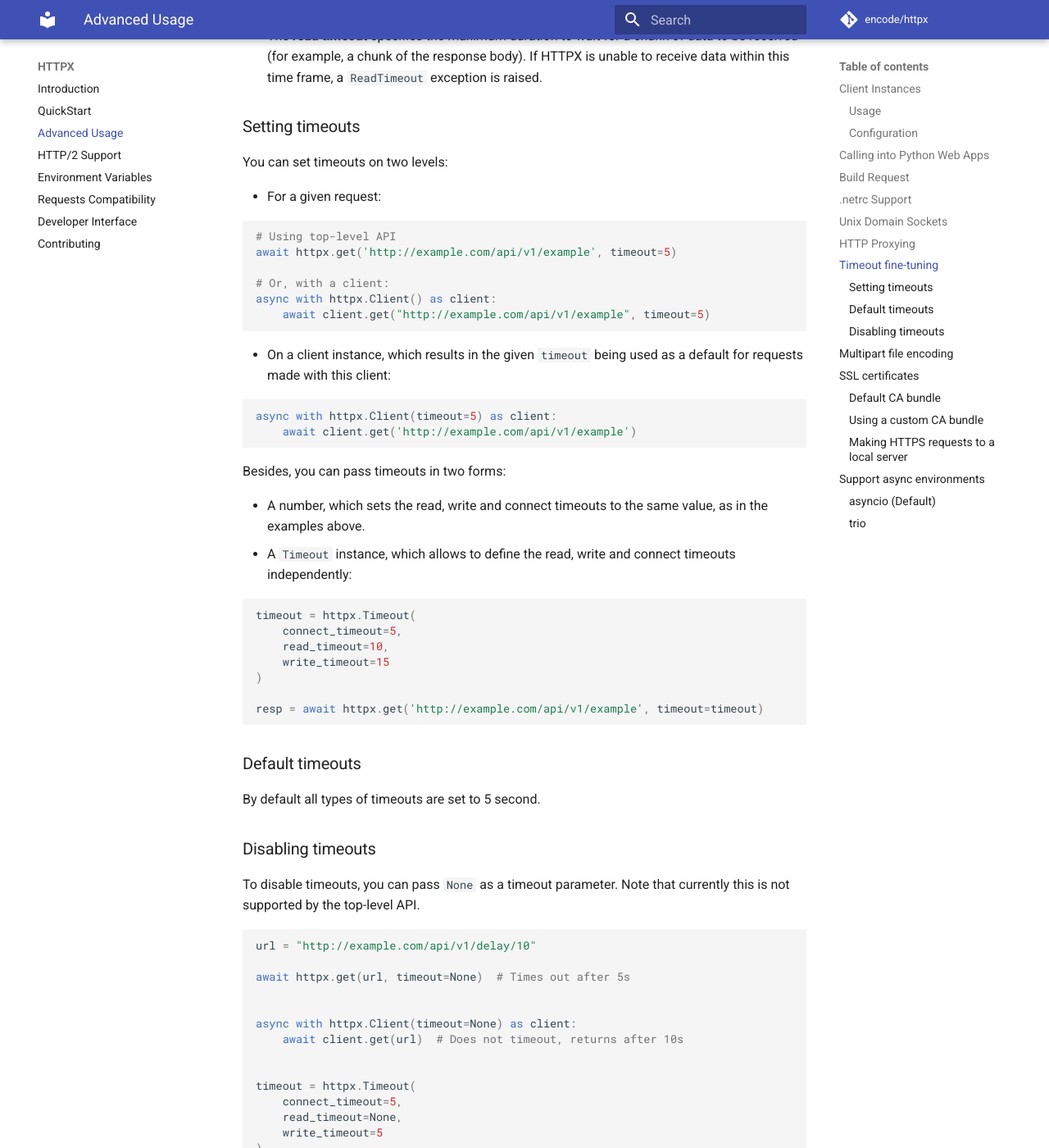
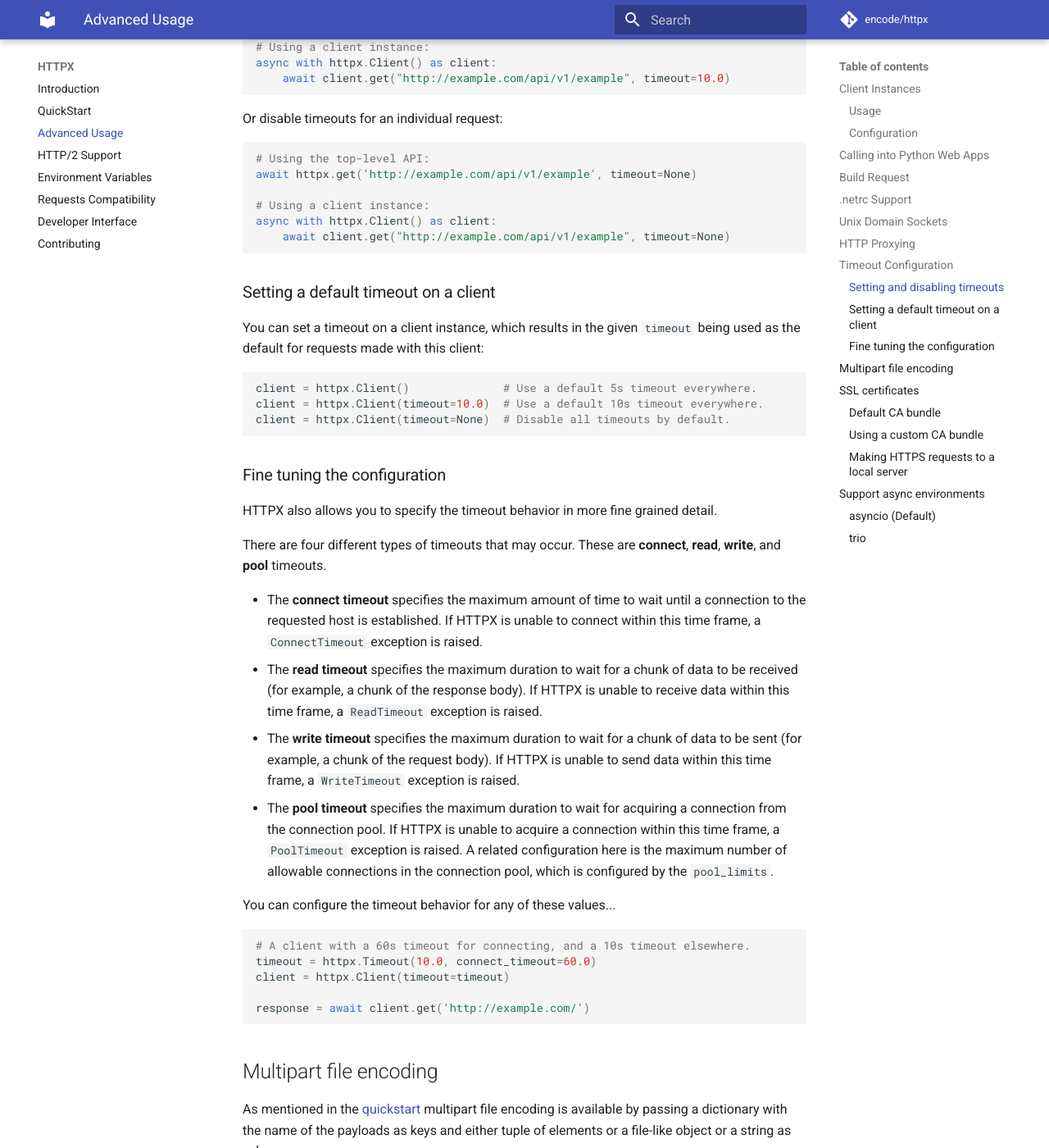
Before and after one commit to CarolinaBentrescas/httpx2, an MkDocs documentation site: the page built from docs/advanced.md, in a window 1280 px wide and 1400 px high, scrolled down 5759 px. Shown: the whole window at 82% size. Built offline with MkDocs 1.6.1 and Material for MkDocs 9.7.7, drawn with Linux system fonts in a browser that asks for light colours; comment, search, counter and statistics services are not loaded; some of the changed text lies outside the part shown.

Commit message:
Allow default+override timeout style (#593)
* Allow styles like: httpx.Timeout(5.0, pool_timeout=None)

* Update timeout docs

* Minor tweaks to sub headings in timeout docs

* Fixing up Timeout docs

* RequestTimeout -> TimeoutException

* Tweak timeout docs

````diff
--- a/docs/advanced.md
+++ b/docs/advanced.md
@@ -250,83 +250,78 @@ async with httpx.Client(proxies=proxy) as client:
     has not been implemented yet. To use proxies you must pass the proxy
     information at `Client` initialization.
 
-## Timeout fine-tuning
+## Timeout Configuration
 
-HTTPX offers various request timeout management options. Three types of timeouts
-are available: **connect** timeouts, **write** timeouts and **read** timeouts.
+HTTPX is careful to enforce timeouts everywhere by default.
+
+The default behavior is to raise a `TimeoutException` after 5 seconds of
+network inactivity.
+
+### Setting and disabling timeouts
+
+You can set timeouts for an individual request:
+
+```python
+# Using the top-level API:
+await httpx.get('http://example.com/api/v1/example', timeout=10.0)
+
+# Using a client instance:
+async with httpx.Client() as client:
+    await client.get("http://example.com/api/v1/example", timeout=10.0)
+```
+
+Or disable timeouts for an individual request:
+
+```python
+# Using the top-level API:
+await httpx.get('http://example.com/api/v1/example', timeout=None)
+
+# Using a client instance:
+async with httpx.Client() as client:
+    await client.get("http://example.com/api/v1/example", timeout=None)
+```
+
+### Setting a default timeout on a client
+
+You can set a timeout on a client instance, which results in the given
+`timeout` being used as the default for requests made with this client:
+
+```python
+client = httpx.Client()              # Use a default 5s timeout everywhere.
+client = httpx.Client(timeout=10.0)  # Use a default 10s timeout everywhere.
+client = httpx.Client(timeout=None)  # Disable all timeouts by default.
+```
+
+### Fine tuning the configuration
+
+HTTPX also allows you to specify the timeout behavior in more fine grained detail.
+
+There are four different types of timeouts that may occur. These are **connect**,
+**read**, **write**, and **pool** timeouts.
 
 * The **connect timeout** specifies the maximum amount of time to wait until
 a connection to the requested host is established. If HTTPX is unable to connect
 within this time frame, a `ConnectTimeout` exception is raised.
+* The **read timeout** specifies the maximum duration to wait for a chunk of
+data to be received (for example, a chunk of the response body). If HTTPX is
+unable to receive data within this time frame, a `ReadTimeout` exception is raised.
 * The **write timeout** specifies the maximum duration to wait for a chunk of
 data to be sent (for example, a chunk of the request body). If HTTPX is unable
 to send data within this time frame, a `WriteTimeout` exception is raised.
-* The **read timeout** specifies the maximum duration to wait for a chunk of
-data to be received (for example, a chunk of the response body). If HTTPX is
-unable to receive data within this time frame, a `ReadTimeout` exception is raised.
+* The **pool timeout** specifies the maximum duration to wait for acquiring
+a connection from the connection pool. If HTTPX is unable to acquire a connection
+within this time frame, a `PoolTimeout` exception is raised. A related
+configuration here is the maximum number of allowable connections in the
+connection pool, which is configured by the `pool_limits`.
 
-### Setting timeouts
-
-You can set timeouts on two levels:
-
-- For a given request:
+You can configure the timeout behavior for any of these values...
 
 ```python
-# Using top-level API
-await httpx.get('http://example.com/api/v1/example', timeout=5)
+# A client with a 60s timeout for connecting, and a 10s timeout elsewhere.
+timeout = httpx.Timeout(10.0, connect_timeout=60.0)
+client = httpx.Client(timeout=timeout)
 
-# Or, with a client:
-async with httpx.Client() as client:
-    await client.get("http://example.com/api/v1/example", timeout=5)
-```
-
-- On a client instance, which results in the given `timeout` being used as a default for requests made with this client:
-
-```python
-async with httpx.Client(timeout=5) as client:
-    await client.get('http://example.com/api/v1/example')
-```
-
-Besides, you can pass timeouts in two forms:
-
-- A number, which sets the read, write and connect timeouts to the same value, as in the examples above.
-- A `Timeout` instance, which allows to define the read, write and connect timeouts independently:
-
-```python
-timeout = httpx.Timeout(
-    connect_timeout=5,
-    read_timeout=10,
-    write_timeout=15
-)
-
-resp = await httpx.get('http://example.com/api/v1/example', timeout=timeout)
-```
-
-### Default timeouts
-
-By default all types of timeouts are set to 5 second.
-
-### Disabling timeouts
-
-To disable timeouts, you can pass `None` as a timeout parameter.
-Note that currently this is not supported by the top-level API.
-
-```python
-url = "http://example.com/api/v1/delay/10"
-
-await httpx.get(url, timeout=None)  # Times out after 5s
-
-
-async with httpx.Client(timeout=None) as client:
-    await client.get(url)  # Does not timeout, returns after 10s
-
-
-timeout = httpx.Timeout(
-    connect_timeout=5,
-    read_timeout=None,
-    write_timeout=5
-)
-await httpx.get(url, timeout=timeout) # Does not timeout, returns after 10s
+response = await client.get('http://example.com/')
 ```
 
 ## Multipart file encoding
--- a/httpx/__init__.py
+++ b/httpx/__init__.py
@@ -36,10 +36,10 @@ from .exceptions import (
     ReadTimeout,
     RedirectBodyUnavailable,
     RedirectLoop,
-    RequestTimeout,
     ResponseClosed,
     ResponseNotRead,
     StreamConsumed,
+    TimeoutException,
     TooManyRedirects,
     WriteTimeout,
 )
@@ -127,7 +127,7 @@ __all__ = [
     "QueryParamTypes",
     "Request",
     "RequestData",
-    "RequestTimeout",
+    "TimeoutException",
     "Response",
     "ResponseContent",
     "RequestFiles",
````
Also changed, not shown: docs/quickstart.md (+6 -0 lines), 4 other files.
